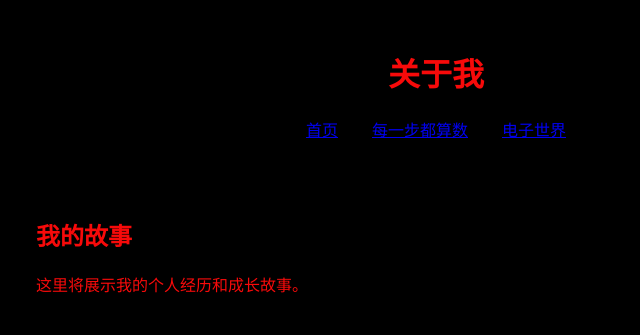
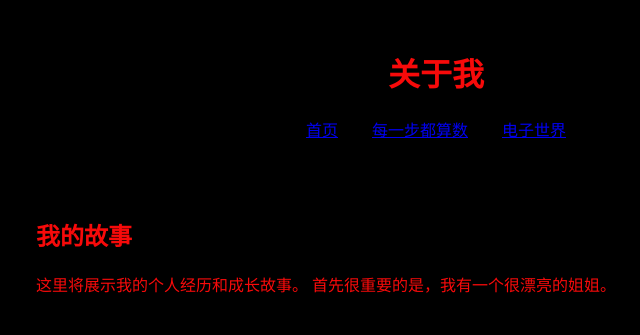
Before and after one commit to Fanter0919/Fanter, a plain HTML site: page about.html in a window 1280 px wide. Shown: the whole page, without its empty margins (204-844 px from the left). Drawn offline with Linux system fonts and the light colour scheme.

Commit message:
Add files via upload

```diff
--- a/about.html
+++ b/about.html
@@ -26,7 +26,10 @@
     <main>
         <section>
             <h2>我的故事</h2>
-            <p>这里将展示我的个人经历和成长故事。</p>
+            <p>这里将展示我的个人经历和成长故事。
+
+               首先很重要的是，我有一个很漂亮的姐姐。
+            </p>
         </section>
     </main>
 </body>
```
